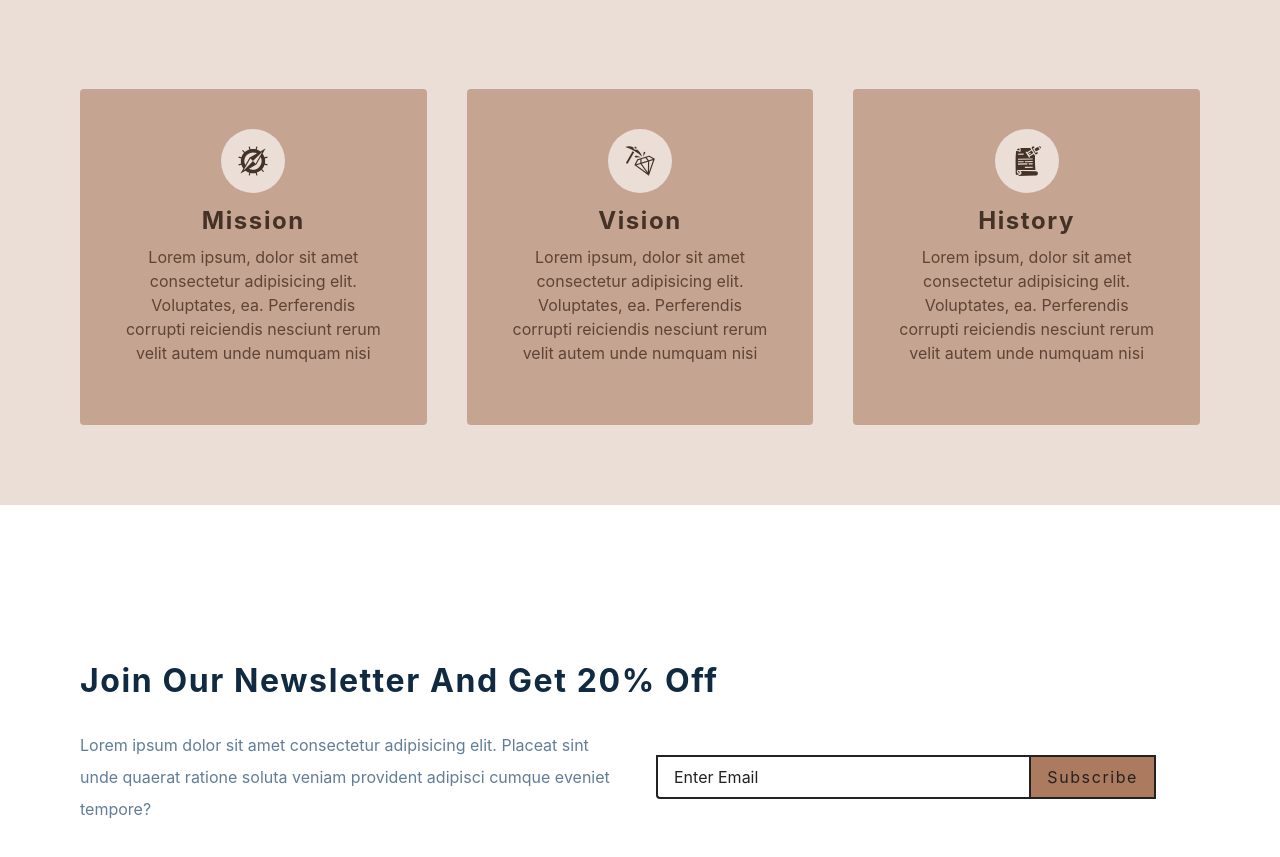
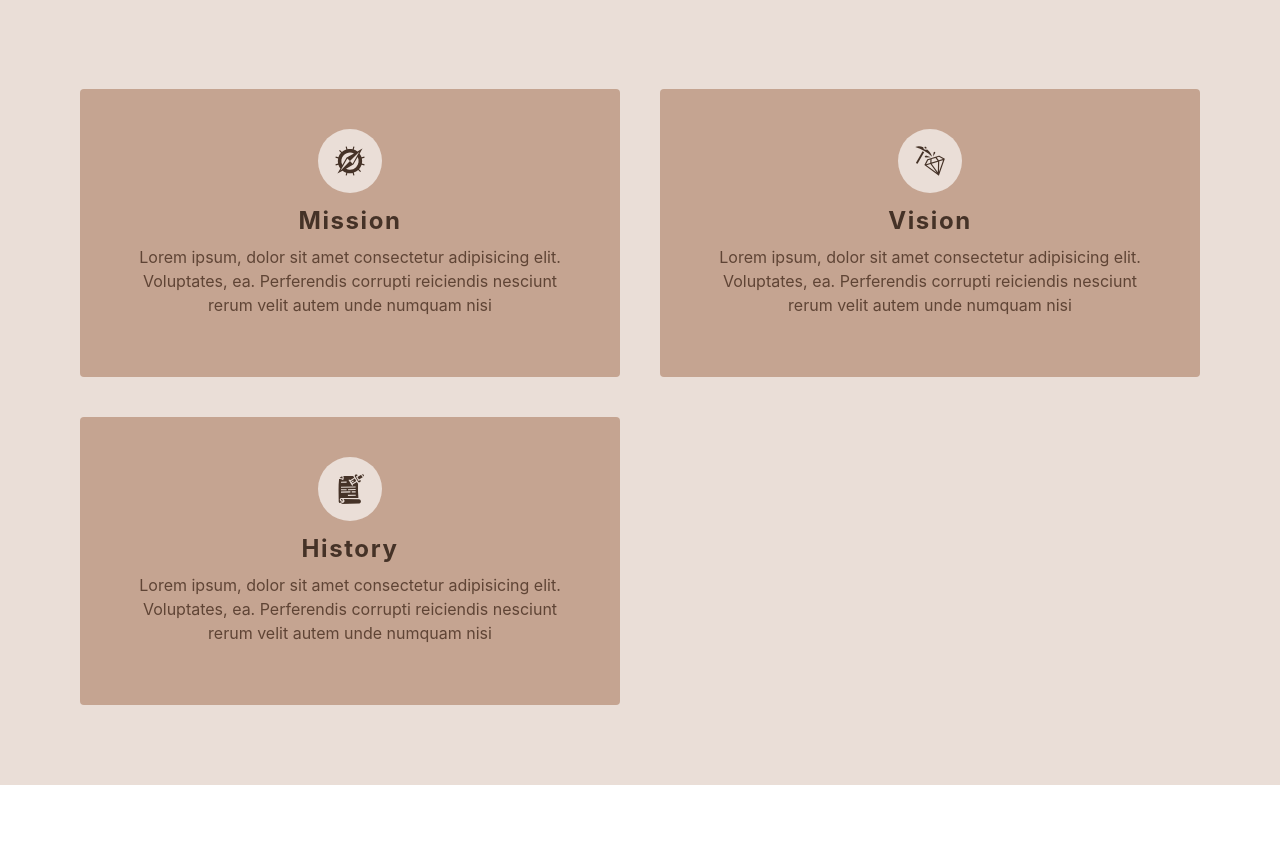
Before and after one commit to Anitor14/comfy-store, a Next.js app: page / in a window 1280 px wide. Shown: the part 1074-1931 px from the top of the page. Built offline with nearby package versions, Linux system fonts and the light colour scheme; no server answers.

Commit message:
changed my grid implementation

```diff
--- a/app/products/page.jsx
+++ b/app/products/page.jsx
@@ -11,9 +11,9 @@ const Products = () => {
       <PageHero title="products" />
       <section className="w-full sm:px-[80px] px-6 flex justify-center items-center">
         <div className="xl:max-w-[1280px] w-full">
-          <div className="grid md:grid-cols-4 gap-y-12 gap-x-6 mx-auto my-16">
+          <div className="grid md:grid-cols-[200px,1fr] gap-y-12 gap-x-6 mx-auto my-16">
             <Filters />
-            <div className="md:col-span-3">
+            <div className="">
               <Sort />
               <ProductList />
             </div>
--- a/components/FeaturedProducts.jsx
+++ b/components/FeaturedProducts.jsx
@@ -28,7 +28,7 @@ const FeaturedProducts = () => {
           <h2 className="font-[700]">featured products</h2>
           <div className="underline"></div>
         </div>
-        <div className="grid place-content-center  md:grid-cols-3 gap-[2.5rem] py-[3rem]  ">
+        <div className="grid place-content-center  md:grid-cols-[repeat(auto-fit,minmax(360px,1fr))] gap-[2.5rem] py-[3rem]  ">
           {featured.slice(0, 3).map((product) => {
             return <Product key={product.id} {...product} />;
           })}
--- a/components/Services.jsx
+++ b/components/Services.jsx
@@ -16,7 +16,7 @@ const Services = () => {
             dolore aut vero consequuntur.
           </p>
         </article>
-        <div className="mt-[4rem] grid sm:grid-cols-2 lg:grid-cols-3 gap-[2.5rem]">
+        <div className="mt-[4rem] grid  grid-cols-[repeat(auto-fit,minmax(360px,1fr))] gap-[2.5rem]">
           {services.map((service) => {
             const { id, icon, title, text } = service;
             return (
```
